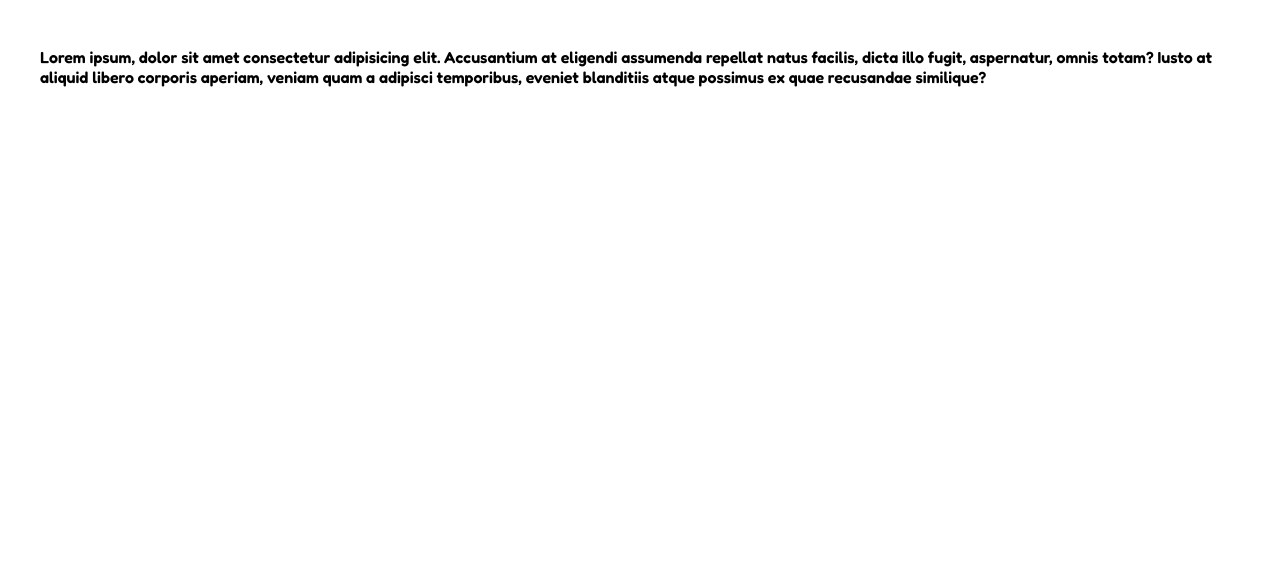
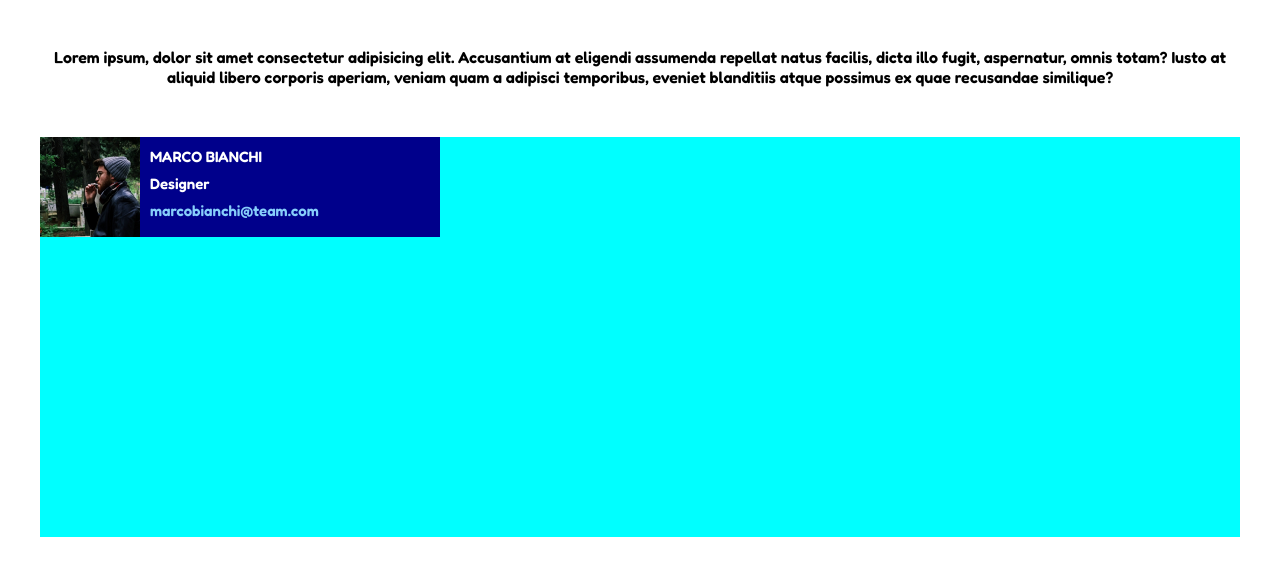
Before and after one commit to ClaudioScordari/html-css-float-cards, a plain HTML site: page index.html in a window 1280 px wide. Shown: the part 82-658 px from the top of the page. Drawn offline with Linux system fonts and the light colour scheme.

Commit message:
Creazione: - prima card - box info card - flottate a sinitra nel padre - creazione regole generali per img, box info, email

```diff
--- a/css/style.css
+++ b/css/style.css
@@ -13,6 +13,23 @@
     font-family: 'Fredoka', sans-serif;
 }
 
+img {
+    height: 100px;
+    float: left;
+}
+
+.info-card span {
+    font-size: 15px;
+    color: white;
+    display: inline-block;
+    margin-bottom: 8px;
+}
+
+#email {
+    text-decoration: none;
+    color: lightskyblue;
+}
+
 /* HEADER */
 header {
     text-align: center;
@@ -24,4 +41,24 @@ header {
 /* MAIN */
 section>p {
     margin-bottom: 50px;
+    text-align: center;
 }
+
+.box-cards {
+    width: 100%;
+    background-color: aqua;
+    /* provvisoria */
+    height: 400px;
+}
+
+.card {
+    height: 100px;
+    width: 400px;
+    background-color: darkblue;
+}
+
+.info-card {
+    float: left;
+    font-size: 15px;
+    padding: 10px;
+}
--- a/index.html
+++ b/index.html
@@ -35,6 +35,23 @@
 
                 <section>
 
+                    <!-- Creare il box-contenitore-cards -->
+                    <div class="box-cards clearfix">
+
+                        <!-- Creazione cards colorate -->
+                        <div class="card clearfix">
+                            <img src="img/male1.png" alt="">
+
+                            <div class="info-card">
+                                <span>MARCO BIANCHI</span>
+                                <br>
+                                <span>Designer</span>
+                                <br>
+                                <a id="email" href="#">marcobianchi@team.com</a>
+                            </div>
+                        </div>
+                    </div>
+
                 </section>
             </main>
         </div>
```
